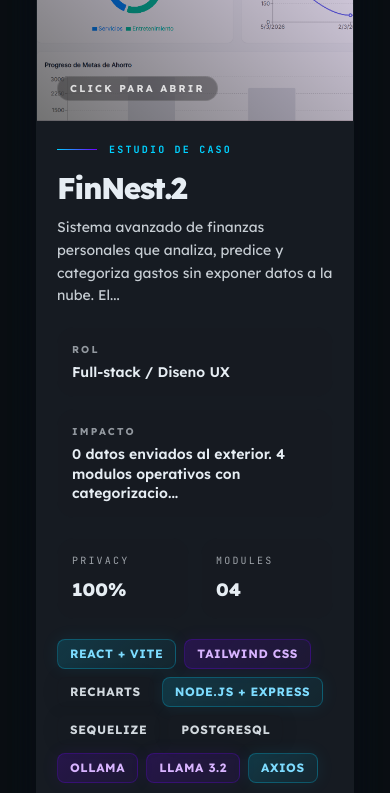
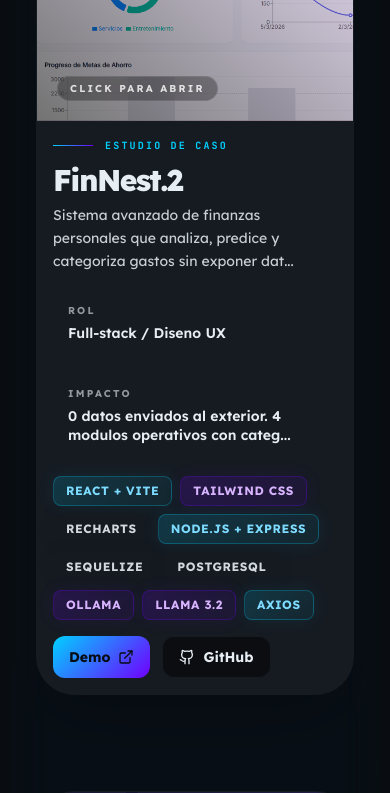
Before and after one commit to Diana-Bernardos/Portfolio_Avatar, a React (Vite) app: page / in a window 390 px wide. Shown: the part 10900-11693 px from the top of the page. Built offline with nearby package versions, Linux system fonts and the light colour scheme.

Commit message:
Refine mobile project detail layout

```diff
--- a/src/components/Projects.tsx
+++ b/src/components/Projects.tsx
@@ -273,16 +273,16 @@ export function Projects() {
                 </div>
               </button>
 
-              <div className="flex flex-col gap-5 p-5 md:p-6 lg:p-7">
+                <div className="flex flex-col gap-4 p-4 sm:p-5 md:p-5 lg:p-6">
                   <div>
-                  <div className="mb-4 flex items-center gap-3">
+                    <div className="mb-3 flex items-center gap-3">
                       <span className="h-px w-10 bg-gradient-to-r from-accent to-accent2" />
                       <span className="font-mono text-[10px] font-bold uppercase tracking-[0.22em] text-accent">Estudio de caso</span>
                     </div>
 
                     <h3 className="font-display text-3xl font-extrabold leading-[1.05] tracking-tighter text-primary md:text-[2.6rem]">{project.title}</h3>
-                  <p className="mt-3 max-w-2xl text-sm leading-relaxed text-primary/78 md:text-[15px]">
-                    {compactText(project.longDescription || project.description, 112)}
+                    <p className="mt-2 max-w-2xl text-sm leading-relaxed text-primary/78 md:text-[15px]">
+                      {compactText(project.longDescription || project.description, 96)}
                     </p>
                   </div>
 
@@ -293,12 +293,12 @@ export function Projects() {
                   </div>
                   <div className="rounded-2xl border border-[#161B22] bg-[rgb(var(--color-surface))]/70 p-3.5">
                     <p className="mb-1.5 text-[10px] font-bold uppercase tracking-[0.22em] text-primary/60">Impacto</p>
-                    <p className="text-sm font-semibold leading-snug text-primary">{compactText(project.impact || project.description, 68)}</p>
+                    <p className="text-sm font-semibold leading-snug text-primary">{compactText(project.impact || project.description, 60)}</p>
                   </div>
                 </div>
 
                 {project.metrics && (
-                  <div className="grid grid-cols-2 gap-3">
+                  <div className="hidden grid-cols-2 gap-3 sm:grid">
                     {project.metrics.map((metric) => (
                       <div key={metric.label} className="rounded-2xl border border-[#161B22] bg-[rgb(var(--color-surface))]/70 p-3.5">
                         <p className="font-mono text-[10px] uppercase tracking-[0.22em] text-primary/65">{metric.label}</p>
@@ -410,7 +410,7 @@ export function Projects() {
               </button>
 
               <div className="grid gap-0 md:grid-cols-2">
-              <div className="relative min-h-[20rem] border-b border-[#161B22] md:min-h-[36rem] md:border-b-0 md:border-r md:border-[#161B22]">
+                <div className="relative min-h-[16rem] border-b border-[#161B22] sm:min-h-[18rem] md:min-h-[36rem] md:border-b-0 md:border-r md:border-[#161B22]">
                   <img src={selectedProject.image} alt={selectedProject.title} className="absolute inset-0 h-full w-full object-cover object-center" />
                   <div className="absolute inset-0 bg-gradient-to-tr from-black/60 via-black/12 to-accent2/10" />
                   <div className="absolute left-5 top-5 rounded-full border border-accent/20 bg-black/35 px-3 py-1 text-[10px] font-bold uppercase tracking-[0.22em] text-primary backdrop-blur-md">
@@ -419,7 +419,7 @@ export function Projects() {
                 </div>
 
                 <div className="flex flex-col gap-3 p-4 md:p-4 lg:p-5">
-                  <div className="flex items-start justify-between gap-3">
+                  <div className="flex flex-col gap-3 sm:flex-row sm:items-start sm:justify-between">
                     <div className="min-w-0">
                       <div className="mb-3 flex items-center gap-3">
                         <span className="h-px w-10 bg-gradient-to-r from-accent to-accent2" />
@@ -431,7 +431,7 @@ export function Projects() {
                       </p>
                     </div>
 
-                    <div className="flex shrink-0 flex-wrap justify-end gap-2 pt-1">
+                    <div className="flex shrink-0 flex-wrap gap-2 sm:justify-end">
                       {selectedProject.liveUrl && selectedProject.liveUrl !== '#' && (
                         <a
                           href={selectedProject.liveUrl}
@@ -477,11 +477,11 @@ export function Projects() {
                 <div className="grid grid-cols-1 gap-3 sm:grid-cols-2">
                     <div className="rounded-2xl border border-[#161B22] bg-[rgb(var(--color-surface))]/70 p-3.5">
                       <p className="mb-1.5 text-[10px] font-bold uppercase tracking-[0.22em] text-primary/60">Problema</p>
-                      <p className="text-sm leading-snug text-primary/78">{compactText(selectedProject.problem || 'Necesidad real detectada en el producto.', 60)}</p>
+                      <p className="text-sm leading-snug text-primary/78">{compactText(selectedProject.problem || 'Necesidad real detectada en el producto.', 54)}</p>
                     </div>
                     <div className="rounded-2xl border border-[#161B22] bg-[rgb(var(--color-surface))]/70 p-3.5">
                       <p className="mb-1.5 text-[10px] font-bold uppercase tracking-[0.22em] text-primary/60">Solucion</p>
-                      <p className="text-sm leading-snug text-primary/78">{compactText(selectedProject.solution || 'Interfaz clara con foco en ejecucion.', 60)}</p>
+                      <p className="text-sm leading-snug text-primary/78">{compactText(selectedProject.solution || 'Interfaz clara con foco en ejecucion.', 54)}</p>
                     </div>
                   </div>
 
```
Lines whose indentation alone changed are shown as unchanged.
